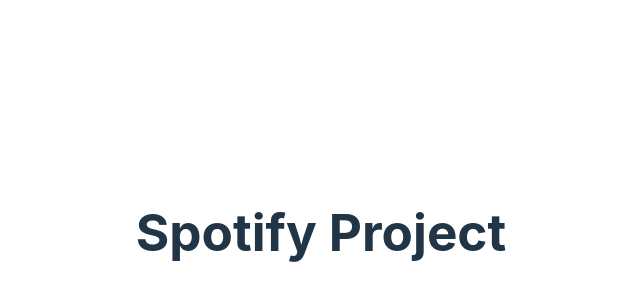
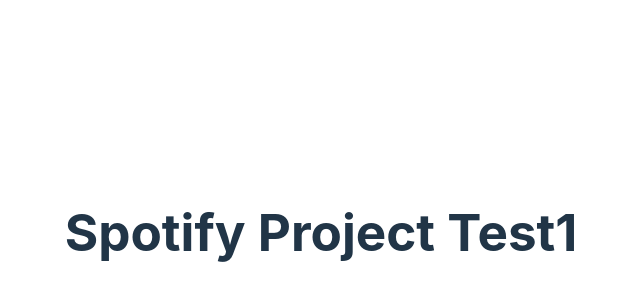
Before and after one commit to v-lahutik/Spotify-Frontend, a React (Vite) app: page / in a window 1280 px wide. Shown: the part 168-468 px from the top of the page, without its empty margins (319-959 px from the left). Built offline with nearby package versions, Linux system fonts and the light colour scheme.

Commit message:
Test pull request

```diff
--- a/src/App.jsx
+++ b/src/App.jsx
@@ -3,7 +3,7 @@
 function App() {
   return (
     <div>
-      <h1>Spotify Project</h1>
+      <h1>Spotify Project Test1</h1>
     </div>
   );
 }
```
